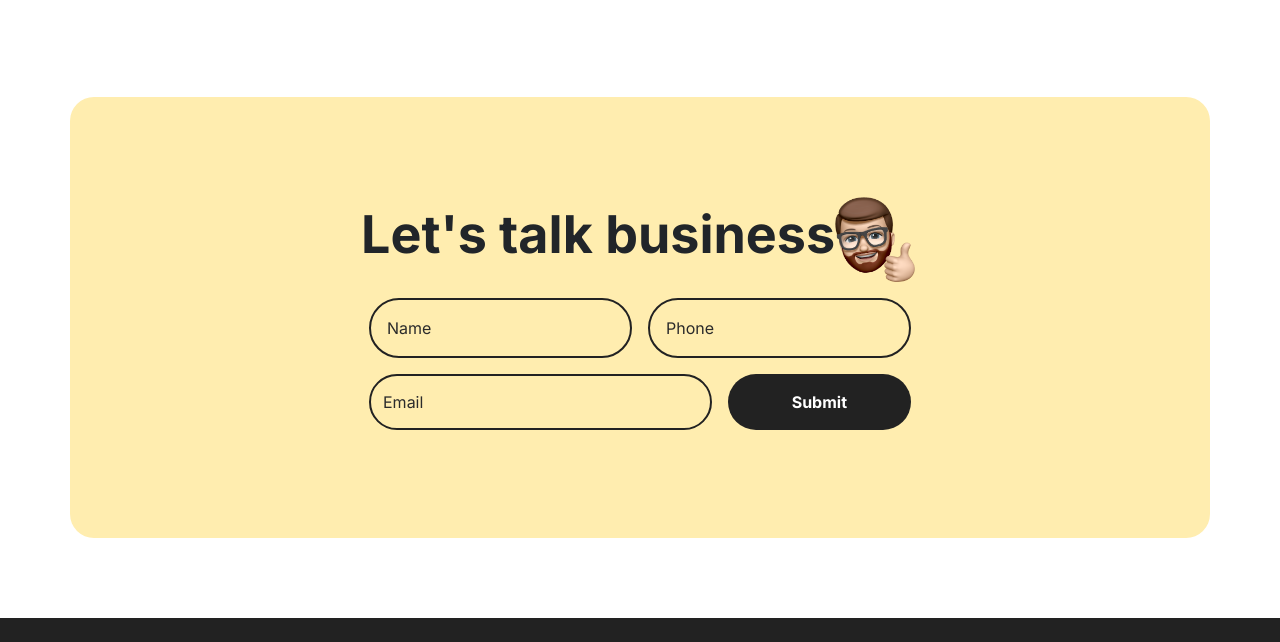
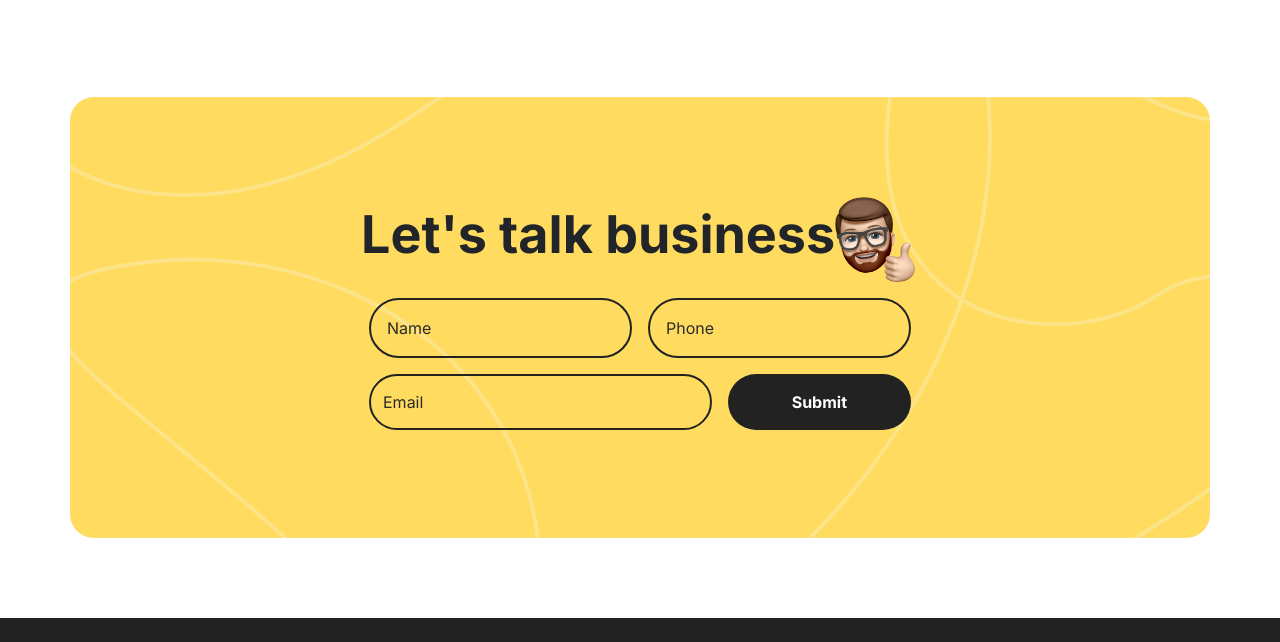
Before and after one commit to dev-vivekkr30/techyPanda, a website: page index.html in a window 1280 px wide. Shown: the part 4278-4920 px from the top of the page. Drawn offline with nearby package versions, Linux system fonts and the light colour scheme.

Commit message:
Update style.css
change the path for the cta-form-section

```diff
--- a/css/style.css
+++ b/css/style.css
@@ -343,7 +343,7 @@ service-cards ends */
 
 .cta-form{
     background-color: #ffedaf;
-    background-image: url('/techyPanda/techyPanda/images/form-background.svg');
+    background-image: url('/images/form-background.svg');
     background-position: center;
     background-size: cover;
     background-repeat: no-repeat;
```
